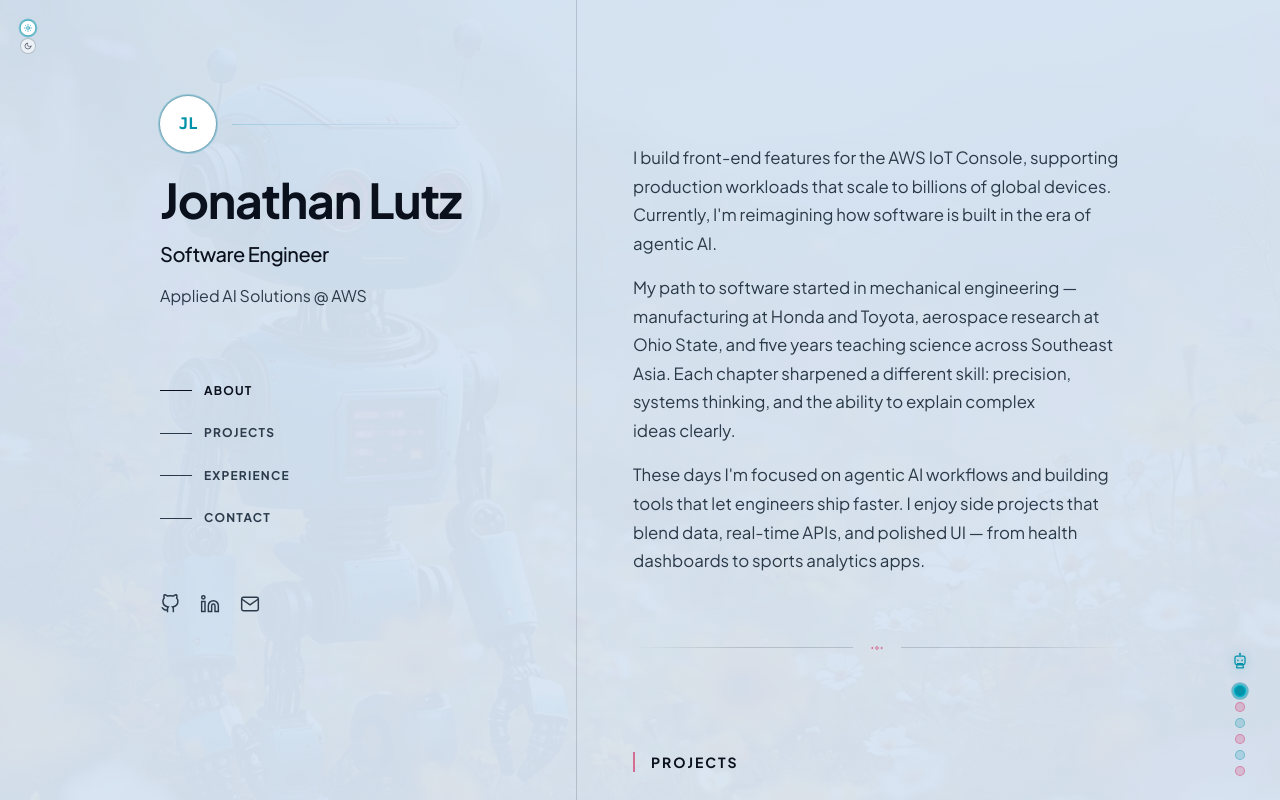
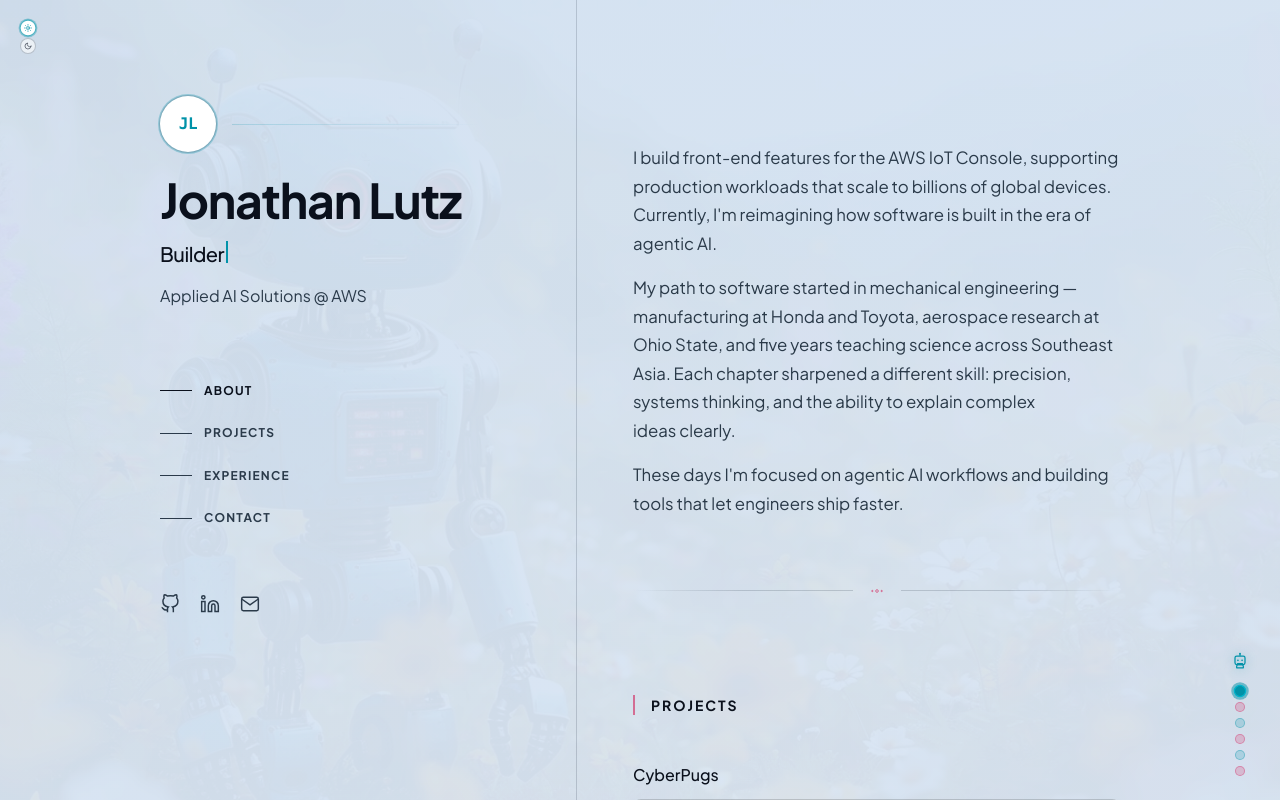
Before and after one commit to JonnyLutz/PortfolioJonnyLutz, a Next.js app: page / in a window 1280 px wide. Shown: the top 800 px of the page. Built offline with nearby package versions, Linux system fonts and the light colour scheme; grey boxes are pictures that could not be loaded.

Commit message:
feat: add rotating typewriter title animation, trim about section

```diff
--- /dev/null
+++ b/src/components/RotatingTitle.tsx
@@ -0,0 +1,90 @@
+'use client'
+
+import { useCallback, useEffect, useRef, useState } from 'react'
+
+const TITLES = ['Software Engineer', 'Builder', 'Problem Solver', 'Super-Dad'] as const
+
+/** Typing speed (ms per character). */
+const TYPE_MS = 65
+/** Deleting speed (ms per character). */
+const DELETE_MS = 35
+/** Pause after fully typed before deleting. */
+const HOLD_MS = 2_000
+/** Pause after fully deleted before typing next. */
+const PAUSE_MS = 400
+
+type Phase = 'typing' | 'holding' | 'deleting' | 'pausing'
+
+/**
+ * Cycles through TITLES with a typewriter effect:
+ * type → hold → delete → pause → next title.
+ * Respects prefers-reduced-motion (shows static text instead).
+ */
+export function RotatingTitle() {
+  const [index, setIndex] = useState(0)
+  const [charCount, setCharCount] = useState(0)
+  const [phase, setPhase] = useState<Phase>('typing')
+  const timerRef = useRef<ReturnType<typeof setTimeout> | null>(null)
+
+  const title = TITLES[index]
+
+  const clear = useCallback(() => {
+    if (timerRef.current !== null) {
+      clearTimeout(timerRef.current)
+      timerRef.current = null
+    }
+  }, [])
+
+  useEffect(() => {
+    // Respect reduced motion — just show the first title statically.
+    if (typeof window !== 'undefined' && window.matchMedia('(prefers-reduced-motion: reduce)').matches) {
+      setCharCount(TITLES[0].length)
+      return
+    }
+
+    clear()
+
+    switch (phase) {
+      case 'typing':
+        if (charCount < title.length) {
+          timerRef.current = setTimeout(() => setCharCount((c) => c + 1), TYPE_MS)
+        } else {
+          timerRef.current = setTimeout(() => setPhase('holding'), 0)
+        }
+        break
+      case 'holding':
+        timerRef.current = setTimeout(() => setPhase('deleting'), HOLD_MS)
+        break
+      case 'deleting':
+        if (charCount > 0) {
+          timerRef.current = setTimeout(() => setCharCount((c) => c - 1), DELETE_MS)
+        } else {
+          timerRef.current = setTimeout(() => setPhase('pausing'), 0)
+        }
+        break
+      case 'pausing':
+        timerRef.current = setTimeout(() => {
+          setIndex((i) => (i + 1) % TITLES.length)
+          setPhase('typing')
+        }, PAUSE_MS)
+        break
+    }
+
+    return clear
+  }, [phase, charCount, title.length, clear])
+
+  const displayed = title.slice(0, charCount)
+  const showCursor = phase === 'typing' || phase === 'deleting'
+
+  return (
+    <span className="inline-flex items-baseline">
+      <span>{displayed}</span>
+      <span
+        className={`ml-0.5 inline-block h-[1.1em] w-[2px] translate-y-[0.05em] bg-blue ${
+          showCursor ? 'animate-pulse' : 'opacity-0'
+        }`}
+        aria-hidden
+      />
+    </span>
+  )
+}
--- a/src/components/Sidebar.tsx
+++ b/src/components/Sidebar.tsx
@@ -3,6 +3,7 @@
 import { useEffect, useState } from 'react'
 import { site } from '@/src/content/site'
 import { deriveNavItems } from '@/src/lib/deriveNavItems'
+import { RotatingTitle } from '@/src/components/RotatingTitle'
 
 function IconGithub({ className }: { className?: string }) {
   return (
@@ -89,7 +90,7 @@ export function Sidebar() {
               {site.name}
             </a>
           </h1>
-          <h2 className="text-lg font-medium tracking-tight text-slate-light sm:text-xl">{site.title}</h2>
+          <h2 className="text-lg font-medium tracking-tight text-slate-light sm:text-xl"><RotatingTitle /></h2>
           <p className="leading-normal text-slate">{site.tagline}</p>
         </div>
 
--- a/src/content/site.ts
+++ b/src/content/site.ts
@@ -28,7 +28,7 @@ export const site = {
   about: [
     "I build front-end features for the AWS IoT Console, supporting production workloads that scale to billions of global devices. Currently, I'm reimagining how software is built in the era of agentic AI.",
     "My path to software started in mechanical engineering — manufacturing at Honda and Toyota, aerospace research at Ohio State, and five years teaching science across Southeast Asia. Each chapter sharpened a different skill: precision, systems thinking, and the ability to explain complex ideas clearly.",
-    "These days I'm focused on agentic AI workflows and building tools that let engineers ship faster. I enjoy side projects that blend data, real-time APIs, and polished UI — from health dashboards to sports analytics apps.",
+    "These days I'm focused on agentic AI workflows and building tools that let engineers ship faster.",
   ],
 
   experience: [
```
